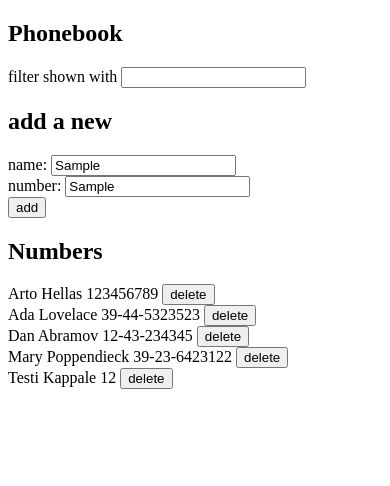
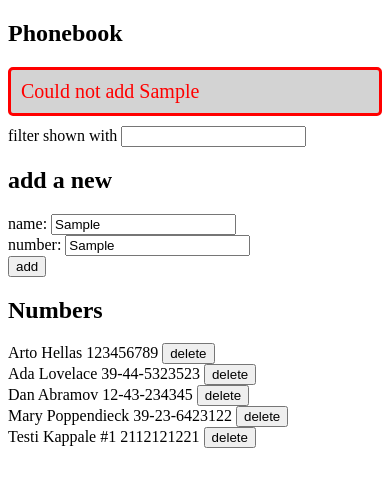
Before and after one commit to Rushaxso/FullStackOpen, a React (Vite) app in the folder part2/phonebook/: page / in a window 390 px wide. Both pictures are taken after typing "Sample", "Sample" into the empty fields and a click on the button "add". Shown: the top 486 px of the page. Built offline with nearby package versions, Linux system fonts and the light colour scheme; no server answers; data requests are answered from the project's data file.

Commit message:
exercises 2.16-2.17 (phonebook steps 11 and 12)

```diff
--- a/part2/phonebook/db.json
+++ b/part2/phonebook/db.json
@@ -21,9 +21,9 @@
       "id": "4"
     },
     {
-      "id": "e3aa",
-      "name": "Testi Kappale",
-      "number": "12"
+      "id": "bf30",
+      "name": "Testi Kappale #1",
+      "number": "2112121221"
     }
   ]
 }
--- a/part2/phonebook/src/App.jsx
+++ b/part2/phonebook/src/App.jsx
@@ -1,5 +1,4 @@
 import { useState, useEffect } from 'react'
-import axios from 'axios'
 import personService from './services/persons'
 
 const Filter = ({filter, onChange}) => {
@@ -43,11 +42,25 @@ const Persons = ({persons, filter, deletePerson}) => {
   )
 }
 
+const Notification = ({ message, className }) => {
+  if (message === null) {
+    return null
+  }
+
+  return (
+    <div className={className}>
+      {message}
+    </div>
+  )
+}
+
 const App = () => {
   const [persons, setPersons] = useState([])
   const [newName, setNewName] = useState('')
   const [newNumber, setNewNumber] = useState('')
   const [newFilter, setNewFilter] = useState('')
+  const [notification, setNotification] = useState(null)
+  const [error, setError] = useState(null)
 
   const hook = () => {
     personService
@@ -83,6 +96,14 @@ const App = () => {
             setPersons(persons.map(person => person.id === newPerson.id ? returnedPerson : person))
             setNewName('')
             setNewNumber('')
+            showNotification(`Updated ${newPerson.name}`, setNotification)
+          })
+          .catch(() => {
+            showNotification(
+              `Information of ${newPerson.name} has already been removed from server`,
+              setError
+            )
+            setPersons(persons.filter(person => person.id !== newPerson.id))
           })
       }
     } else {
@@ -96,6 +117,13 @@ const App = () => {
           setPersons(persons.concat(returnedPerson))
           setNewName('')
           setNewNumber('')
+          showNotification(`Added ${newName}`, setNotification)
+        })
+        .catch(() => {
+          showNotification(
+            `Could not add ${newName}`,
+            setError
+          )
         })
     }
   }
@@ -106,13 +134,27 @@ const App = () => {
         .remove(person.id)
         .then(() => {
           setPersons(persons.filter(filter => filter.id !== person.id))
+          showNotification(`Deleted ${person.name}`, setNotification)
+        })
+        .catch(() => {
+          `Could not delete ${person.name}`,
+          setError
         })
     }
+  }
+
+  const showNotification = (message, setFucntion) => {
+    setFucntion(message)
+    setTimeout(() => {
+      setFucntion(null)
+    }, 5000)
   }
 
   return (
     <div>
       <h2>Phonebook</h2>
+        <Notification message={notification} className={'notification'} />
+        <Notification message={error} className={'error'} />
         <Filter filter={newFilter} onChange={handleFilterChange}/>
       <h2>add a new</h2>
         <Form
--- /dev/null
+++ b/part2/phonebook/src/index.css
@@ -0,0 +1,19 @@
+.notification {
+  color: green;
+  background: lightgrey;
+  font-size: 20px;
+  border-style: solid;
+  border-radius: 5px;
+  padding: 10px;
+  margin-bottom: 10px;
+}
+
+.error {
+  color: red;
+  background: lightgrey;
+  font-size: 20px;
+  border-style: solid;
+  border-radius: 5px;
+  padding: 10px;
+  margin-bottom: 10px;
+}
--- a/part2/phonebook/src/main.jsx
+++ b/part2/phonebook/src/main.jsx
@@ -1,5 +1,5 @@
 import ReactDOM from 'react-dom/client'
-
 import App from './App'
+import './index.css'
 
 ReactDOM.createRoot(document.getElementById('root')).render(<App />)
```
